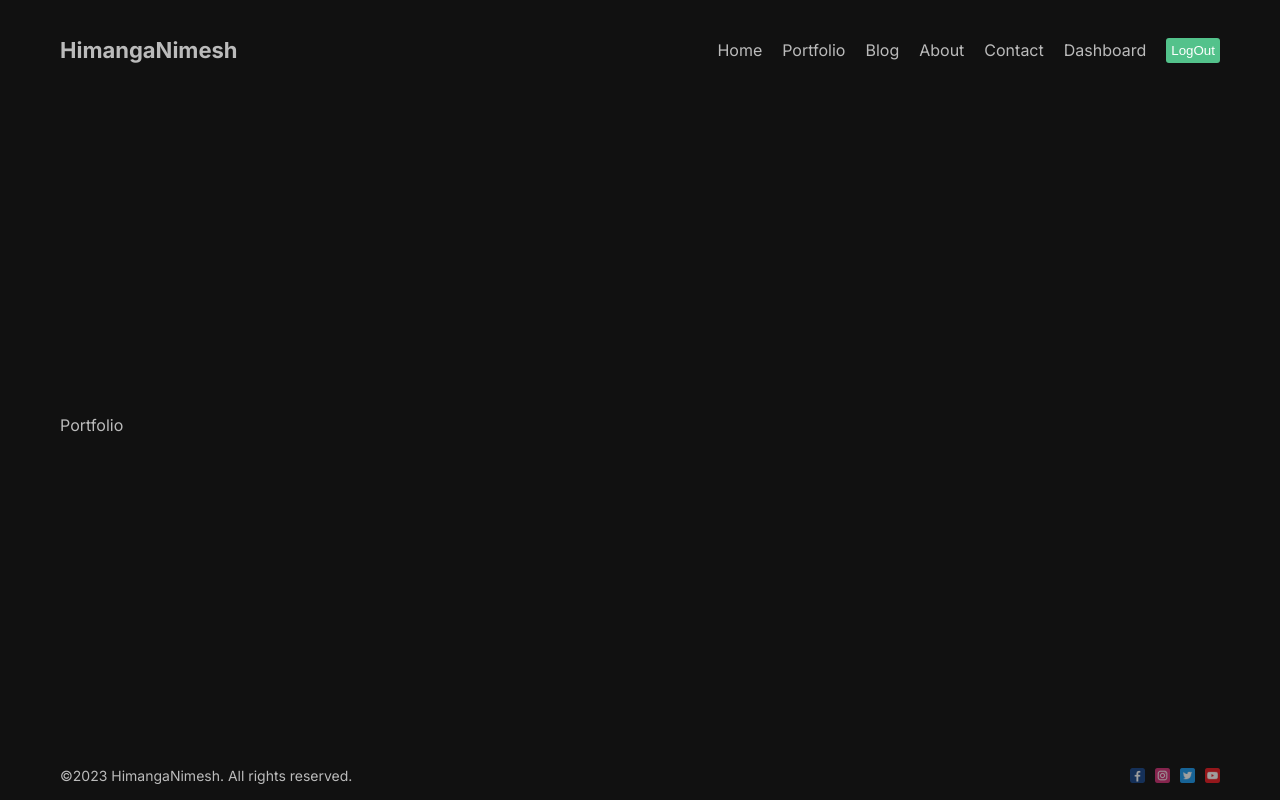
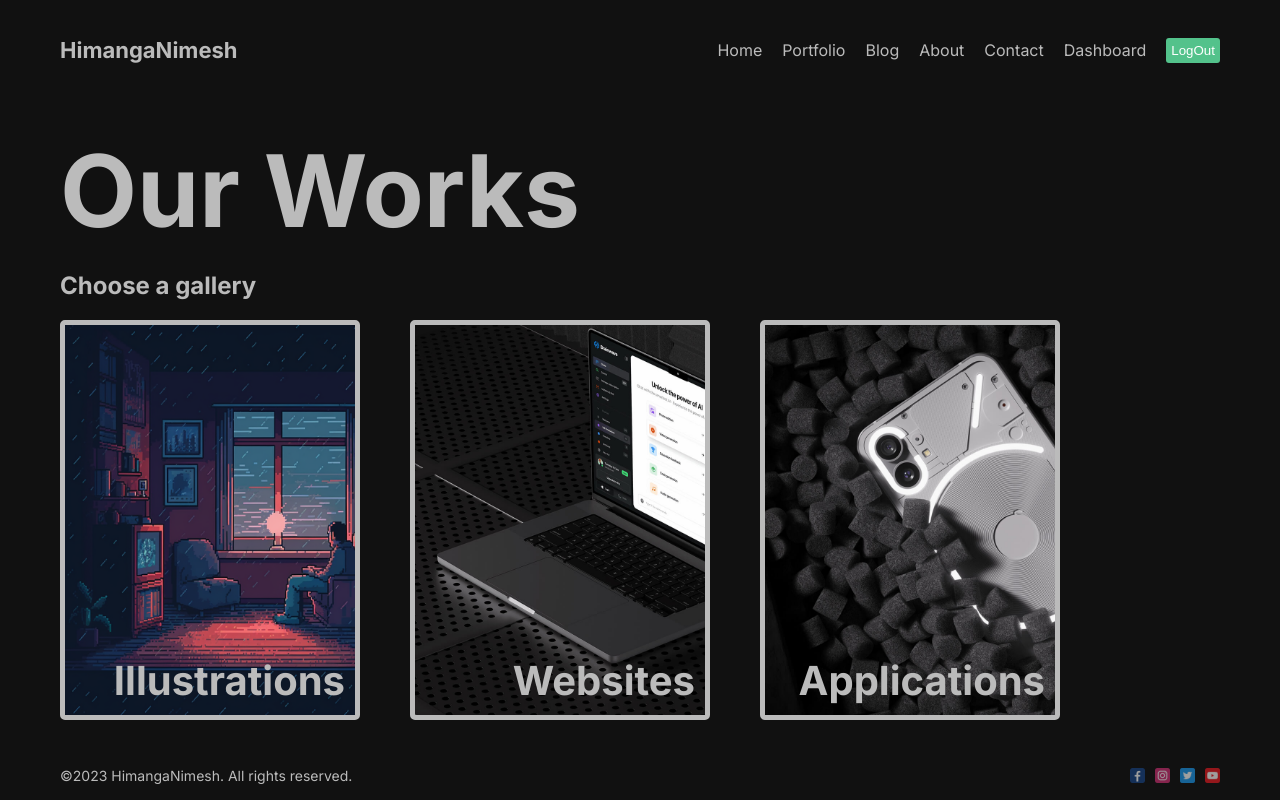
Before and after one commit to HimangaNimesh/blog_site_nextjs, a Next.js app: page /portfolio in a window 1280 px wide. Built offline with nearby package versions, Linux system fonts and the light colour scheme.

Commit message:
portfolio page is done

```diff
--- /dev/null
+++ b/src/app/portfolio/layout.jsx
@@ -0,0 +1,13 @@
+import React from 'react'
+import styles from './portfolio.module.css'
+
+const layout = ({children}) => {
+  return (
+    <div>
+        <h1 className={styles.mainTitle}>Our Works</h1>
+        {children}
+    </div>
+  )
+}
+
+export default layout
--- a/src/app/portfolio/page.jsx
+++ b/src/app/portfolio/page.jsx
@@ -1,8 +1,23 @@
 import React from 'react'
+import styles from './portfolio.module.css'
+import Link from 'next/link'
 
 const Portfolio = () => {
   return (
-    <div>Portfolio</div>
+    <div>
+      <h2 className={styles.selectTitle}>Choose a gallery</h2>
+      <div className={styles.items}>
+        <Link href="/portfolio/illustrations" className={styles.item}>
+          <span className={styles.title}>Illustrations</span>
+        </Link>
+        <Link href="/portfolio/websites" className={styles.item}>
+          <span className={styles.title}>Websites</span>
+        </Link>
+        <Link href="/portfolio/applications" className={styles.item}>
+          <span className={styles.title}>Applications</span>
+        </Link>
+      </div>
+    </div>
   )
 }
 
--- a/src/app/portfolio/portfolio.module.css
+++ b/src/app/portfolio/portfolio.module.css
@@ -0,0 +1,44 @@
+.mainTitle{
+    font-size: 100px;
+}
+.selectTitle{
+    margin: 20px 0;
+}
+
+.items{
+    display: flex;
+    gap:50px;
+}
+
+.item{
+    border: 5px solid #bbb;
+    border-radius: 5px;
+    width: 300px;
+    height: 400px;
+    position: relative;
+    background-size: cover !important;
+}
+
+.item:nth-child(1){
+    background: url("/illustration.png");
+}
+
+.item:nth-child(2){
+    background: url("/websites.jpg");
+}
+
+.item:nth-child(3){
+    background: url("/apps.jpg");
+}
+
+.title{
+    position: absolute;
+    right: 10px;
+    bottom: 10px;
+    font-size: 40px;
+    font-weight: bold;
+}
+
+.item:hover .title{
+    color:#53c28b;
+}
```
Also changed, not shown: src/app/portfolio/[category]/page.jsx (added), src/app/portfolio/[category]/page.module.css (added).
